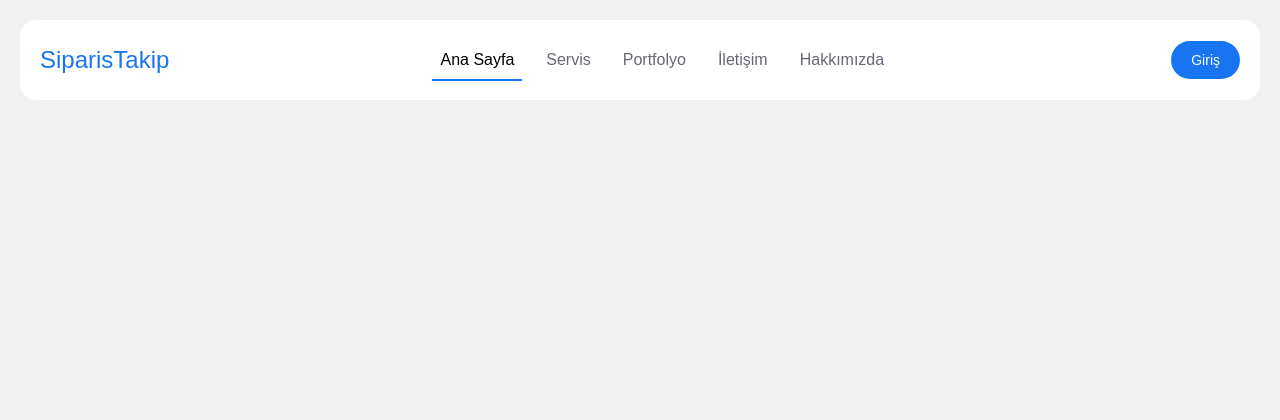
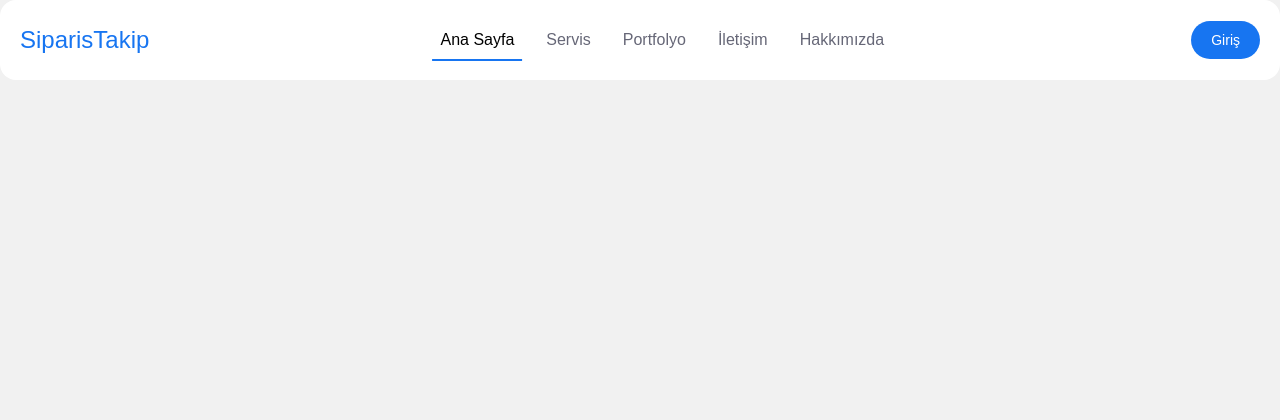
Before and after one commit to mfatiihsen/siparistakip, a PHP site: page / in a window 1280 px wide. Shown: the top 420 px of the page. Run offline with PHP 8.4, Linux system fonts and the light colour scheme.

Commit message:
Add files via upload

```diff
--- a/index.php
+++ b/index.php
@@ -27,7 +27,9 @@
     <!--  MAIN  -->
     <main>
         <div class="main-content">
-            <!-- Ana içerik buraya gelecek -->
+            <!-- NEDEN BİZ KISMI  -->
+
+
         </div>
     </main>
 
--- a/style.css
+++ b/style.css
@@ -27,7 +27,7 @@ body {
 .navbar {
   background-color: #fff;
   height: 80px;
-  margin: 20px;
+  margin: 0px;
   border-radius: 16px;
   padding: 0.5rem;
 }
@@ -107,8 +107,6 @@ body {
   height: 900px;
   flex: 1; /* Ana içeriği esneterek footer'ı aşağı iter */
 }
-
-
 
 
 
```
